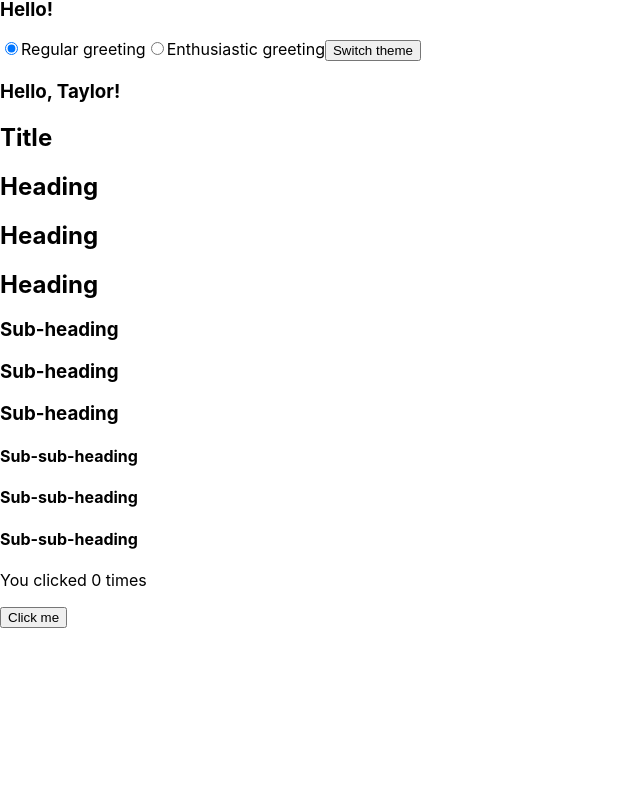
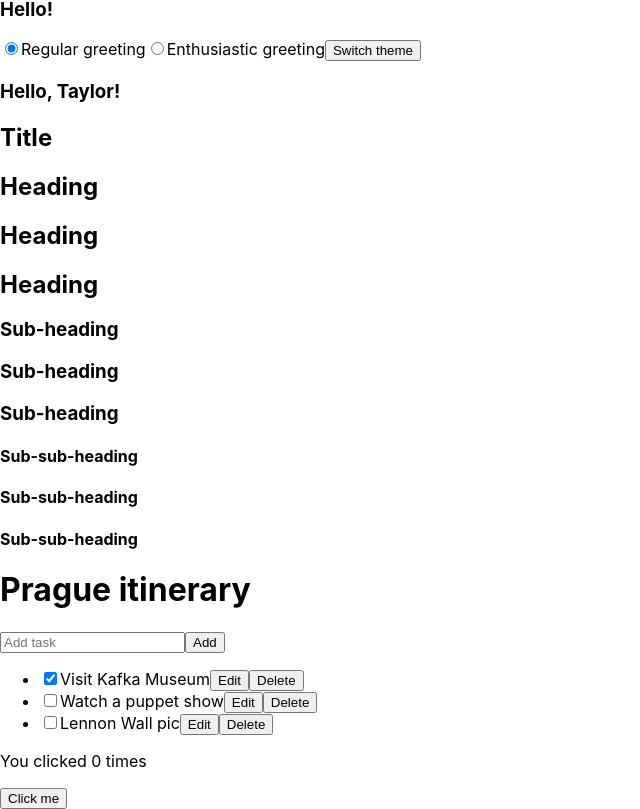
Before and after one commit to Namikachi/react, a React (Create React App) app: page / in a window 1280 px wide. Shown: the part 1966-2775 px from the top of the page, without its empty margins (0-640 px from the left). Before the commit the page ends 2594 px from the top, so only its background shows below. Built offline with nearby package versions, Linux system fonts and the light colour scheme.

Commit message:
my 16th commit
- Extracting State Logic into a Reducer

```diff
--- /dev/null
+++ b/src/ExtractingStateLogicIntoAReducer.js
@@ -0,0 +1,156 @@
+// you can consolidate all the state update logic outside your component in a single function
+// 1.Move from setting state to dispatching actions.
+// 2.Write a reducer function.
+// 3.Use the reducer from your component.
+import { useReducer, useState } from 'react';
+
+let nextId = 3;
+const initialTasks = [
+  {id: 0, text: 'Visit Kafka Museum', done: true},
+  {id: 1, text: 'Watch a puppet show', done: false},
+  {id: 2, text: 'Lennon Wall pic', done: false},
+];
+
+function AddTask({onAddTask}) {
+  const [text, setText] = useState('');
+  return (
+    <>
+      <input
+        placeholder="Add task"
+        value={text}
+        onChange={(e) => setText(e.target.value)}
+      />
+      <button
+        onClick={() => {
+          setText('');
+          onAddTask(text);
+        }}>
+        Add
+      </button>
+    </>
+  );
+}
+
+function TaskList({tasks, onChangeTask, onDeleteTask}) {
+  return (
+    <ul>
+      {tasks.map((task) => (
+        <li key={task.id}>
+          <Task task={task} onChange={onChangeTask} onDelete={onDeleteTask} />
+        </li>
+      ))}
+    </ul>
+  );
+}
+
+function Task({task, onChange, onDelete}) {
+  const [isEditing, setIsEditing] = useState(false);
+  let taskContent;
+  if (isEditing) {
+    taskContent = (
+      <>
+        <input
+          value={task.text}
+          onChange={(e) => {
+            onChange({
+              ...task,
+              text: e.target.value,
+            });
+          }}
+        />
+        <button onClick={() => setIsEditing(false)}>Save</button>
+      </>
+    );
+  } else {
+    taskContent = (
+      <>
+        {task.text}
+        <button onClick={() => setIsEditing(true)}>Edit</button>
+      </>
+    );
+  }
+  return (
+    <label>
+      <input
+        type="checkbox"
+        checked={task.done}
+        onChange={(e) => {
+          onChange({
+            ...task,
+            done: e.target.checked,
+          });
+        }}
+      />
+      {taskContent}
+      <button onClick={() => onDelete(task.id)}>Delete</button>
+    </label>
+  );
+}
+
+export default function TaskApp() {
+  const [tasks, dispatch] = useReducer(tasksReducer, initialTasks);
+
+  function handleAddTask(text) {
+    dispatch({
+      type: 'added',
+      id: nextId++,
+      text: text,
+    });
+  }
+
+  function handleChangeTask(task) {
+    dispatch({
+      type: 'changed',
+      task: task,
+    });
+  }
+
+  function handleDeleteTask(taskId) {
+    dispatch({
+      type: 'deleted',
+      id: taskId,
+    });
+  }
+
+  return (
+    <>
+      <h1>Prague itinerary</h1>
+      <AddTask onAddTask={handleAddTask} />
+      <TaskList
+        tasks={tasks}
+        onChangeTask={handleChangeTask}
+        onDeleteTask={handleDeleteTask}
+      />
+    </>
+  );
+}
+
+function tasksReducer(tasks, action) {
+  switch (action.type) {
+    case 'added': {
+      return [
+        ...tasks,
+        {
+          id: action.id,
+          text: action.text,
+          done: false,
+        },
+      ];
+    }
+    case 'changed': {
+      return tasks.map((t) => {
+        if (t.id === action.task.id) {
+          return action.task;
+        } else {
+          return t;
+        }
+      });
+    }
+    case 'deleted': {
+      return tasks.filter((t) => t.id !== action.id);
+    }
+    default: {
+      throw Error('Unknown action: ' + action.type);
+    }
+  }
+}
--- a/src/index.js
+++ b/src/index.js
@@ -17,6 +17,7 @@ import KeepingComponentsPure from './KeepingComponentsPure';
 import UsingTheEffectHook, { VideoComponent, ChatRoom, PuttingItAllTogether, Counter } from './UsingTheEffectHook';
 import { Memo, MyApp } from './memo';
 import PassingDataDeeplyWithContext from './PassingDataDeeplyWithContext';
+import TaskApp from './ExtractingStateLogicIntoAReducer';
 import reportWebVitals from './reportWebVitals';
 
 // To render a React element, first pass the DOM element to ReactDOM.createRoot(), then pass the React element to root.render():
@@ -45,6 +46,7 @@ root.render(
       <Memo />
       <MyApp />
       <PassingDataDeeplyWithContext />
+      <TaskApp />
       <UsingTheEffectHook />
     </React.StrictMode>
   </>
```
